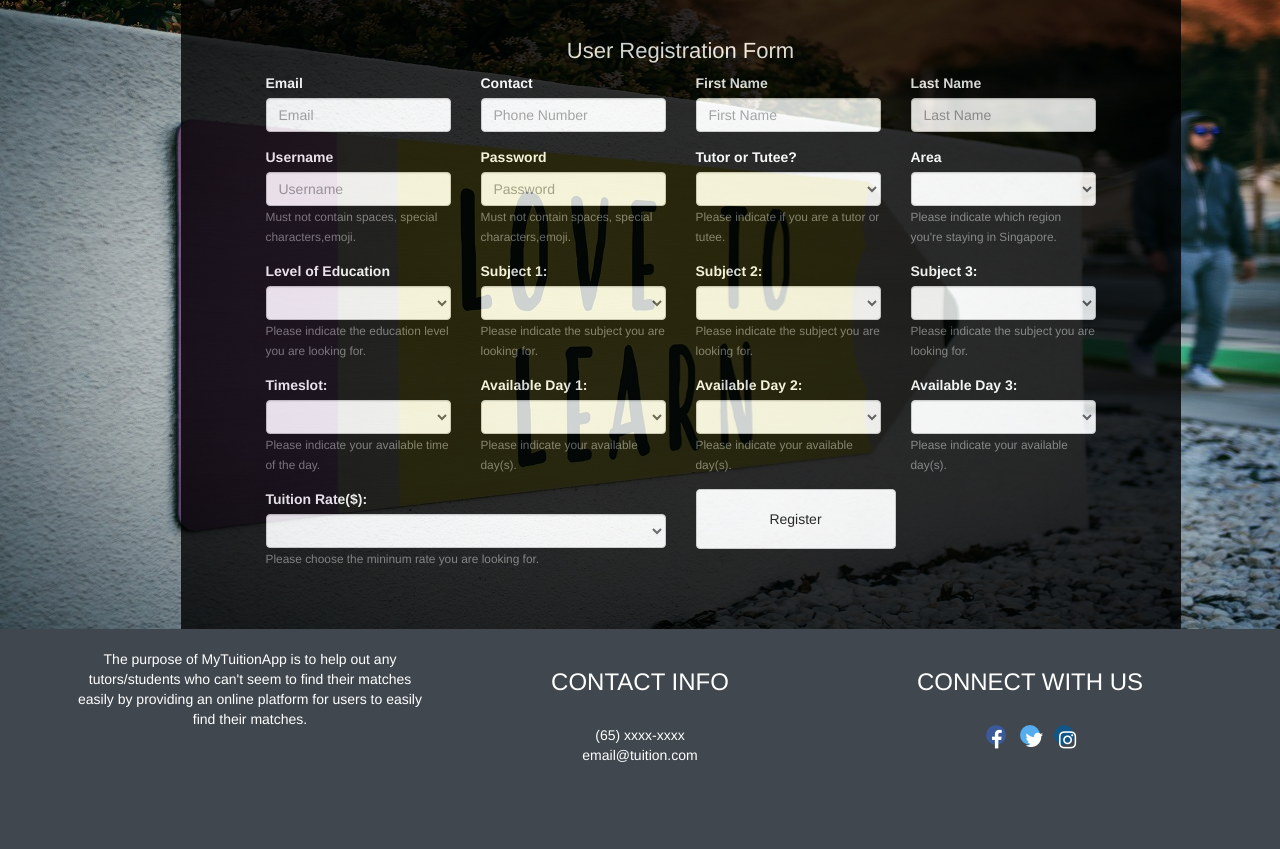
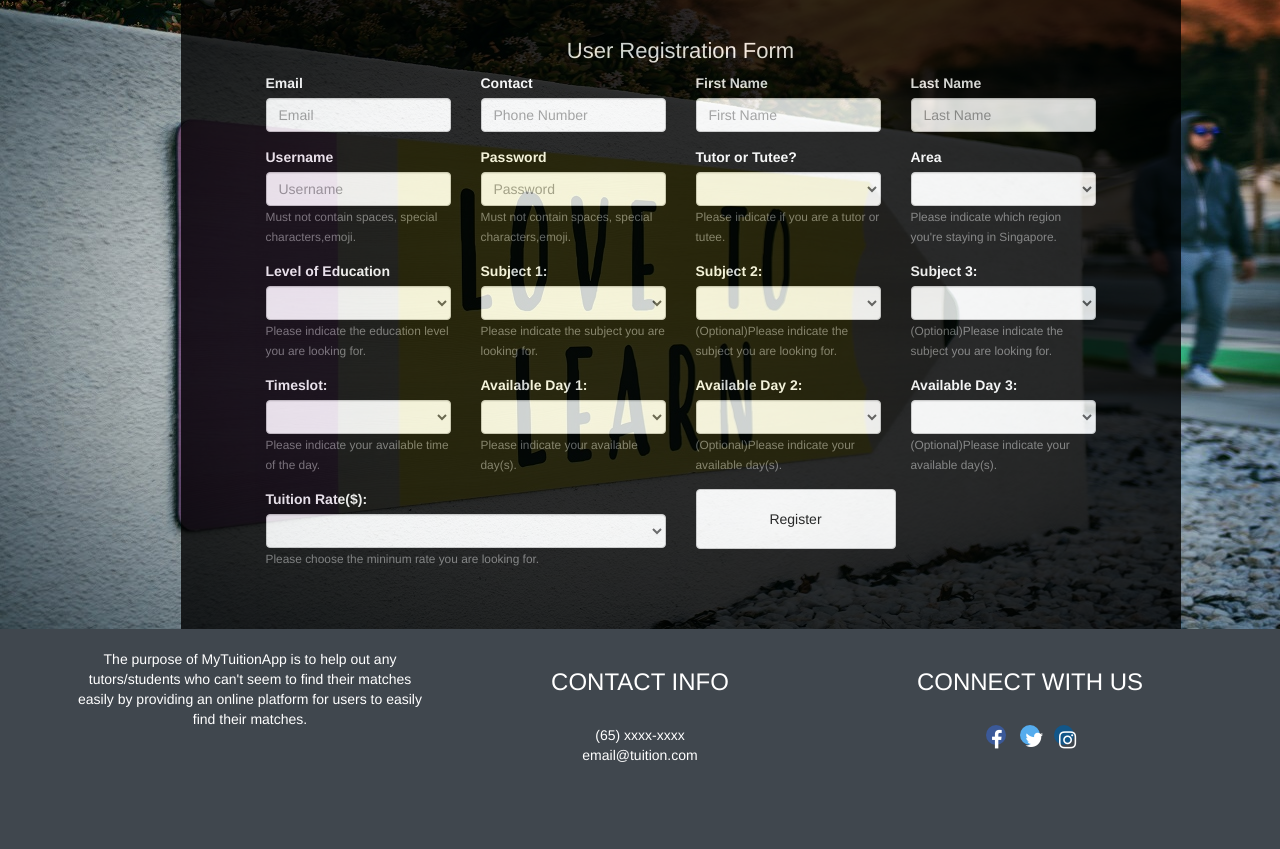
Before and after one commit to kxtong001/MyTuitionApp, a PHP site: page /register.php in a window 1280 px wide; the page is wider, and only the part inside the window is pictured. Shown: the part 53-902 px from the top of that part. Run offline with PHP 8.4, Linux system fonts and the light colour scheme; data that the repository does not hold is empty.

Commit message:
Update register.php
Added text (Optional)

```diff
--- a/register.php
+++ b/register.php
@@ -142,7 +142,7 @@
                                         <option>Humanities</option>
                                 </select>
                                 <small id="subjectHelper" class="form-text text-muted">
-                                Please indicate the subject you are looking for.
+                                (Optional)Please indicate the subject you are looking for.
                                 </small>
                             </div>
                             <div class="form-group col-md-3">
@@ -158,7 +158,7 @@
                                         <option>Humanities</option>
                                 </select>
                                 <small id="subjectHelper" class="form-text text-muted">
-                                Please indicate the subject you are looking for.
+                                (Optional)Please indicate the subject you are looking for.
                                 </small>
                             </div>
                         </div>
@@ -205,7 +205,7 @@
                                         <option>Sunday</option>
                                 </select>
                                 <small id="dayHelper" class="form-text text-muted">
-                                Please indicate your available day(s).
+                                (Optional)Please indicate your available day(s).
                                 </small>
                             </div>
                             <div class="form-group col-md-3">
@@ -221,7 +221,7 @@
                                         <option>Sunday</option>
                                 </select>
                                 <small id="dayHelper" class="form-text text-muted">
-                                Please indicate your available day(s).
+                                (Optional)Please indicate your available day(s).
                                 </small>
                             </div>
                         </div>
```
